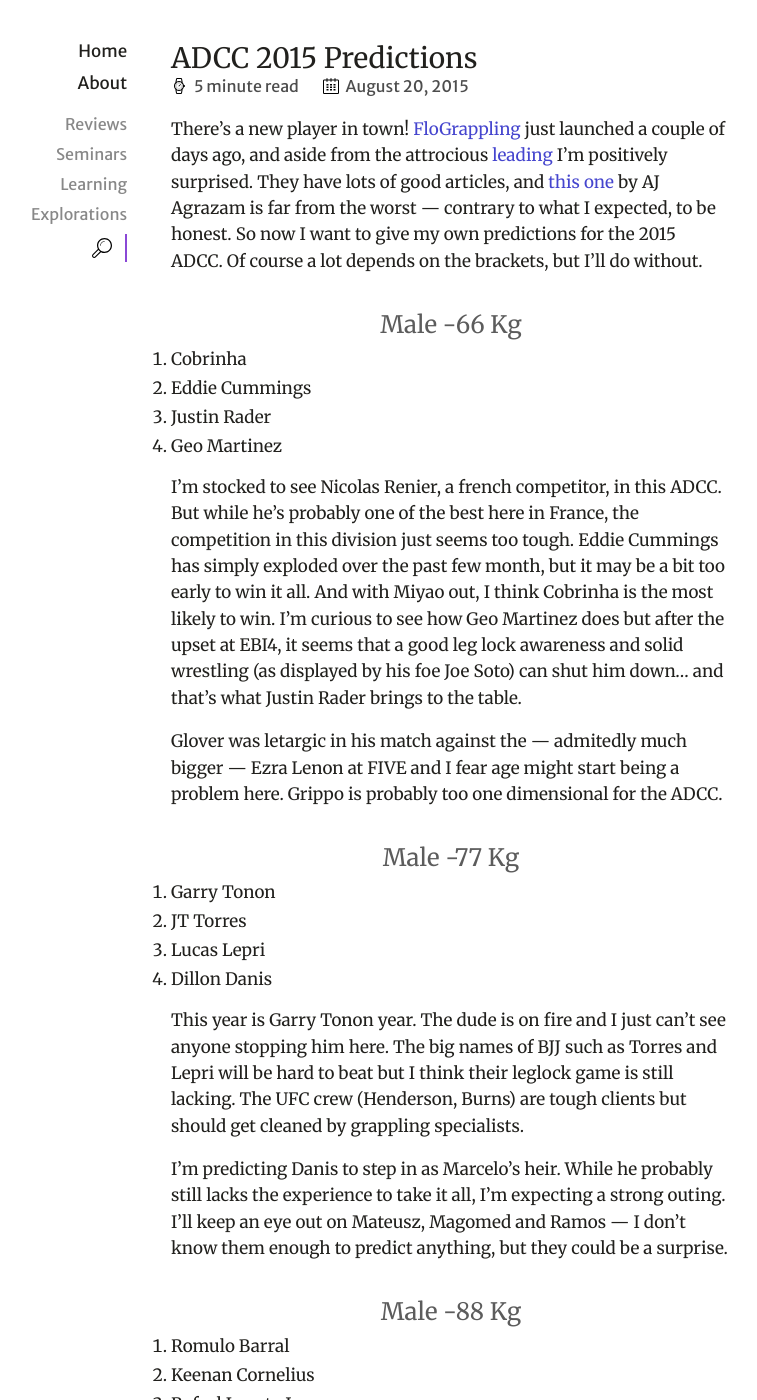
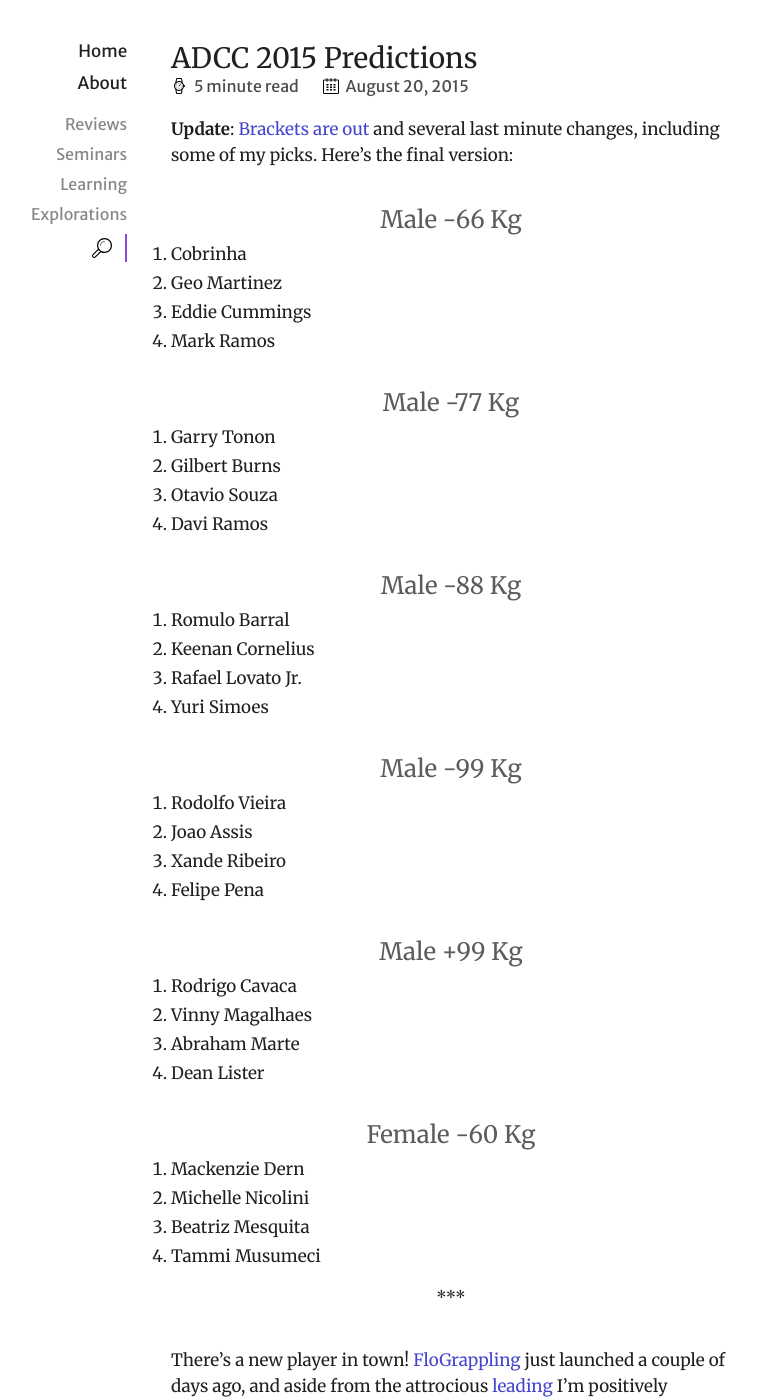
Before and after one commit to y-lohse/bjj, a Jekyll site: the page built from _posts/2015-08-20-adcc-predictions.md, in a window 1280 px wide and 1400 px high. Shown: the whole window, without its empty margins (189-946 px from the left). Built offline with Jekyll 4.4.1, drawn with Linux system fonts in a browser that asks for light colours; nearby versions of some CDN libraries.

Commit message:
prediction update

```diff
--- a/_posts/2015-08-20-adcc-predictions.md
+++ b/_posts/2015-08-20-adcc-predictions.md
@@ -3,6 +3,52 @@ layout: blog
 title: ADCC 2015 predictions
 tags: ADCC, AJ Agrazam, FloGrappling, Joao Miyao, Keenan Cornelius, Eddie Cummings, Geo Martinez, Garry Tonon, Dillon Danis, Yuri Simoes, Bernardo Faria, Mackenzie Dern, Andre Galvao, predictions
 ---
+
+**Update**: [Brackets are out](http://www.flograppling.com/article/33132-adcc-tests-team-loyalties-with-explosive-2015-draws) and several last minute changes, including some of my picks. Here's the final version:
+
+# Male -66 kg
+
+1. Cobrinha
+2. Geo Martinez
+3. Eddie Cummings
+4. Mark Ramos
+
+# Male -77 kg
+
+1. Garry Tonon
+2. Gilbert Burns
+3. Otavio Souza
+4. Davi Ramos
+
+# Male -88 kg
+
+1. Romulo Barral
+2. Keenan Cornelius
+3. Rafael Lovato Jr.
+4. Yuri Simoes
+
+# Male -99 kg
+
+1. Rodolfo Vieira
+2. Joao Assis
+3. Xande Ribeiro
+4. Felipe Pena
+
+# Male +99 kg
+
+1. Rodrigo Cavaca
+2. Vinny Magalhaes
+3. Abraham Marte
+4. Dean Lister
+
+# Female -60 kg
+
+1. Mackenzie Dern
+2. Michelle Nicolini
+3. Beatriz Mesquita
+4. Tammi Musumeci
+
+***
 
 There's a new player in town! <a href="http://www.flograppling.com/">FloGrappling</a> just launched a couple of days ago, and aside from the attrocious <a href="https://en.wikipedia.org/wiki/Leading">leading</a> I'm positively surprised. They have lots of good articles, and <a href="http://www.flograppling.com/article/32867-roberto-cyborg-abreu-to-headline-adcc-2015-in-sao-paulo">this one</a> by AJ Agrazam is far from the worst — contrary to what I expected, to be honest.
 So now I want to give my own predictions for the 2015 ADCC. Of course a lot depends on the brackets, but I'll do without.
```
